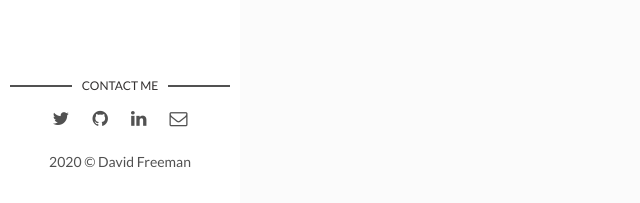
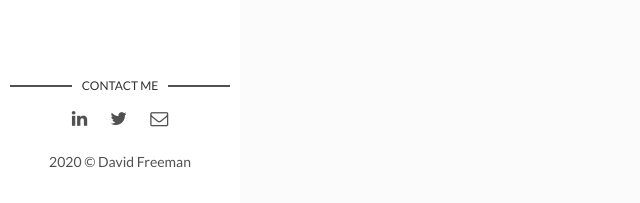
Before and after one commit to enesurhan/about, a Jekyll site: the page built from index.html, in a window 1280 px wide. Shown: the part 694-897 px from the top of the page, without its empty margins (0-640 px from the left). Built offline with Jekyll 4.4.1, drawn with Linux system fonts in a browser that asks for light colours; the list of posts is cut into pages by our own code.

Commit message:
Update main.html

```diff
--- a/_layouts/main.html
+++ b/_layouts/main.html
@@ -16,20 +16,15 @@ layout: default
     <section class="contact">
       <h3 class="contact-title">Contact me</h3>
       <ul>
+        {% if site.social-linkedin %}
+          <li class="linkedin"><a href="https://linkedin.com/in/{{site.social-linkedin}}" target="_blank"><i class="fa fa-linkedin"></i></a></li>
+        {% else %}
+          <li class="linkedin"><a href="https://linkedin.com/in/enesurhancom" target="_blank"><i class="fa fa-linkedin" aria-hidden="true"></i></a></li>
+        {% endif %}
         {% if site.social-twitter %}
           <li><a href="https://twitter.com/{{ site.social-twitter }}" target="_blank"><i class="fa fa-twitter" aria-hidden="true"></i></a></li>
         {% else %}
           <li><a href="https://twitter.com/enesurhancom" target="_blank"><i class="fa fa-twitter" aria-hidden="true"></i></a></li>
-        {% endif %}
-        {% if site.social-github %}
-          <li class="github"><a href="http://github.com/{{site.social-github}}" target="_blank"><i class="fa fa-github"></i></a></li>
-        {% else %}
-          <li class="github"><a href="http://github.com/enesurhan" target="_blank"><i class="fa fa-github" aria-hidden="true"></i></a></li>
-        {% endif %}
-        {% if site.social-linkedin %}
-          <li class="linkedin"><a href="https://in.linkedin.com/in/{{site.social-linkedin}}" target="_blank"><i class="fa fa-linkedin"></i></a></li>
-        {% else %}
-          <li class="linkedin"><a href="https://in.linkedin.com/in/enesurhancom" target="_blank"><i class="fa fa-linkedin" aria-hidden="true"></i></a></li>
         {% endif %}
         {% if site.social-email %}
           <li class="email"><a href="mailto:{{site.social-email}}"><i class="fa fa-envelope-o"></i></a></li>
```
